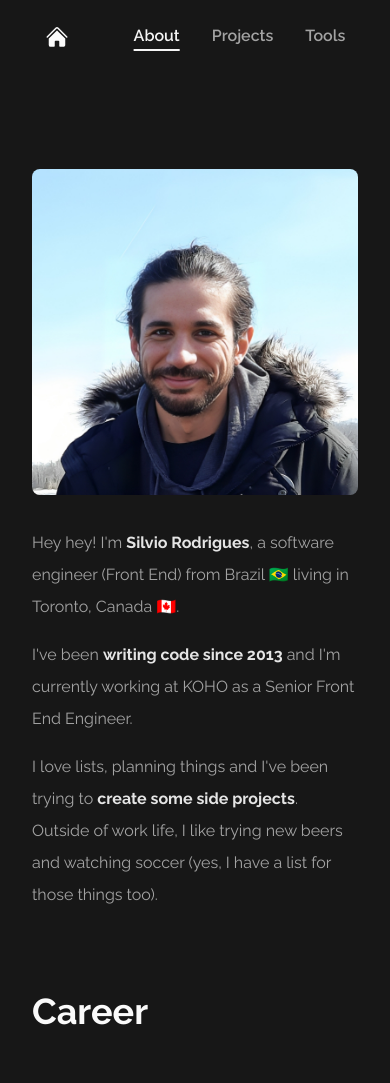
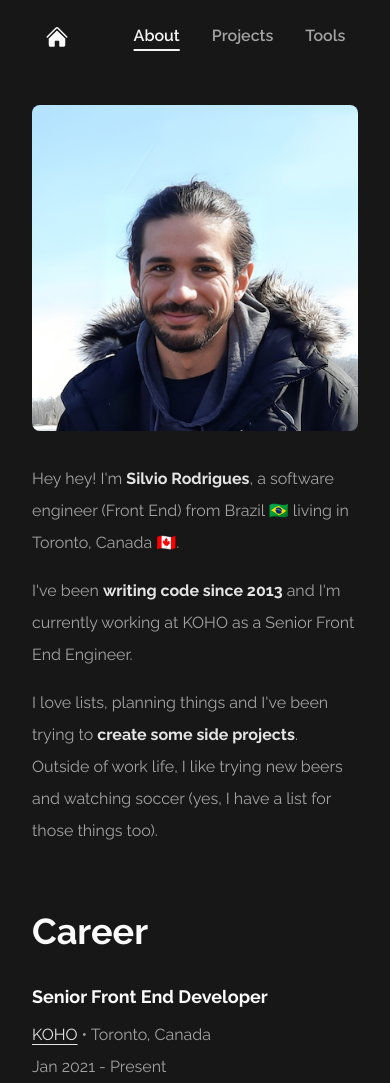
Before and after one commit to silviorodrigues/silviorodrigues.github.io, a Next.js app: page /about in a window 390 px wide. Shown: the top 1083 px of the page. Built offline with nearby package versions, Linux system fonts and the light colour scheme.

Commit message:
Mobile adjustments

```diff
--- a/src/app/about/page.tsx
+++ b/src/app/about/page.tsx
@@ -1,5 +1,6 @@
 import { Metadata } from 'next';
 import Image from 'next/image'
+import profilePicture from 'public/images/profile-picture.png';
 
 export const metadata: Metadata = {
   title: 'About',
@@ -7,15 +8,17 @@ export const metadata: Metadata = {
 
 export default function About() {
   return (
-    <div className="flex flex-col pt-16 lg:pt-[100px] xl:px-[150px] leading-8">
+    <div className="flex flex-col lg:pt-[100px] xl:px-[150px] leading-8">
       <div className="lg:flex lg:gap-24">
         <Image
-          src="/images/profile-picture.png"
+          src={profilePicture}
           alt="Picture of Silvio Rodrigues"
-          width="400"
-          height="400"
           className="rounded-lg xl:mb-0 mb-8"
-          priority={true}
+          placeholder="blur"
+          style={{
+            width: '100%',
+            height: 'auto',
+          }}
         />
 
         <div>
@@ -31,10 +34,10 @@ export default function About() {
         </div>
       </div>
 
-      <div className="mt-16">
+      <div className="mt-12 lg:mt-16">
         <h2 className="font-bold text-4xl mb-8">Career</h2>
 
-        <div className="my-12">
+        <div className="my-8 lg:my-12">
           <h3 className="font-bold text-lg mb-2">Senior Front End Developer</h3>
           <p className="text-neutral-400">
             <a
@@ -50,7 +53,7 @@ export default function About() {
           </p>
         </div>
 
-        <div className="my-12">
+        <div className="my-8 lg:my-12">
           <h3 className="font-bold text-lg mb-2">Front End Developer</h3>
           <p className="text-neutral-400">
             <a
@@ -66,7 +69,7 @@ export default function About() {
           </p>
         </div>
 
-        <div className="my-12">
+        <div className="my-8 lg:my-12">
           <h3 className="font-bold text-lg mb-2">Front End Developer</h3>
           <p className="text-neutral-400">
             <a
@@ -82,7 +85,7 @@ export default function About() {
           </p>
         </div>
 
-        <div className="my-12">
+        <div className="my-8 lg:my-12">
           <h3 className="font-bold text-lg mb-2">Front End Developer</h3>
           <p className="text-neutral-400">
             <a
@@ -98,7 +101,7 @@ export default function About() {
           </p>
         </div>
 
-        <div className="my-12">
+        <div className="my-8 lg:my-12">
           <h3 className="font-bold text-lg mb-2">Front End Developer</h3>
           <p className="text-neutral-400">
             <a
@@ -114,7 +117,7 @@ export default function About() {
           </p>
         </div>
 
-        <div className="my-12">
+        <div className="my-8 lg:my-12">
           <h3 className="font-bold text-lg mb-2">Founder & Web Developer</h3>
           <p className="text-neutral-400">
             <span
```
Also changed, not shown: public/images/profile-picture.png.
